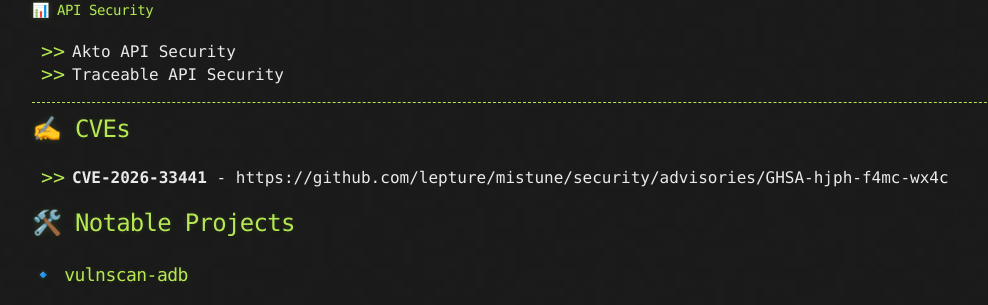
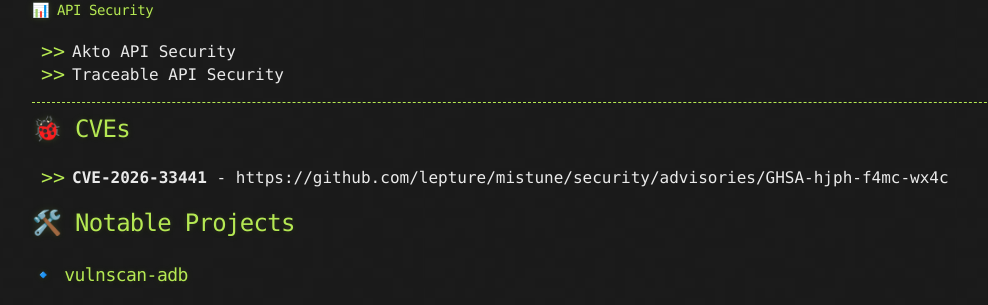
Before and after one commit to bhanugoudm041/bhanugoudm041.github.io, a Jekyll site: the page built from index.md, in a window 1280 px wide and 900 px high, scrolled down 1644 px. Shown: the part 145-450 px from the top of the window, without its empty margins (108-1096 px from the left). Built offline with Jekyll 4.4.1, drawn with Linux system fonts in a browser that asks for light colours; our own code applies the rules of GitHub Pages for plain Markdown files.

Commit message:
Update CVEs section header from '✍️' to '🐞'

```diff
--- a/index.md
+++ b/index.md
@@ -77,7 +77,7 @@
 
 ---
 
-## ✍️ CVEs
+## 🐞 CVEs
 - **CVE-2026-33441** - https://github.com/lepture/mistune/security/advisories/GHSA-hjph-f4mc-wx4c
 
 ## 🛠️ Notable Projects
```
